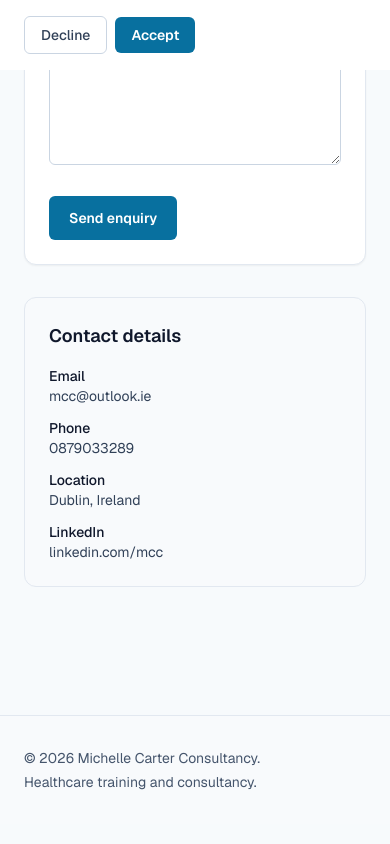
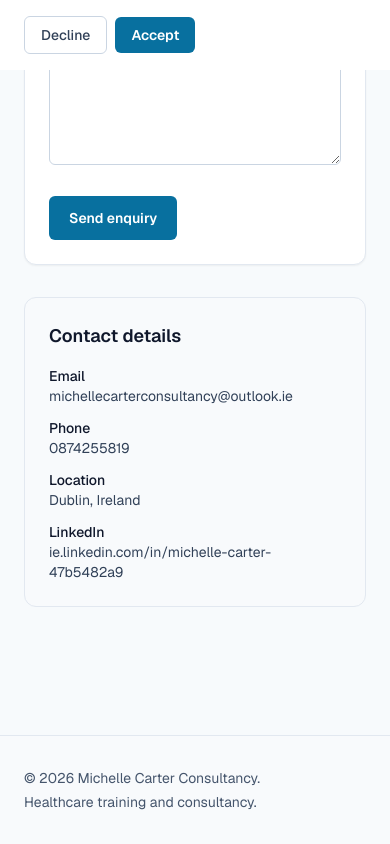
Before and after one commit to mcc-irl/site, a Next.js app: page /contact in a window 390 px wide. Shown: the part 774-1618 px from the top of the page. Built offline with nearby package versions, Linux system fonts and the light colour scheme; no server answers.

Commit message:
mobile-updates

```diff
--- a/src/app/contact/page.tsx
+++ b/src/app/contact/page.tsx
@@ -53,14 +53,14 @@
             <ul className="mt-4 space-y-3 text-sm text-slate-700">
               <li>
                 <p className="font-medium text-slate-900">Email</p>
-                <a href="mailto:mcc@outlook.ie" className="transition-colors hover:text-brand-700">
-                  mcc@outlook.ie
+                <a href="mailto:michellecarterconsultancy@outlook.ie" className="transition-colors hover:text-brand-700">
+                  michellecarterconsultancy@outlook.ie
                 </a>
               </li>
               <li>
                 <p className="font-medium text-slate-900">Phone</p>
-                <a href="tel:0879033289" className="transition-colors hover:text-brand-700">
-                  0879033289
+                <a href="tel:0874255819" className="transition-colors hover:text-brand-700">
+                  0874255819
                 </a>
               </li>
               <li>
@@ -70,12 +70,12 @@
               <li>
                 <p className="font-medium text-slate-900">LinkedIn</p>
                 <a
-                  href="https://linkedin.com/mcc"
+                  href="https://ie.linkedin.com/in/michelle-carter-47b5482a9"
                   target="_blank"
                   rel="noopener noreferrer"
                   className="transition-colors hover:text-brand-700"
                 >
-                  linkedin.com/mcc
+                  ie.linkedin.com/in/michelle-carter-47b5482a9
                 </a>
               </li>
             </ul>
--- /dev/null
+++ b/src/app/maintenance/page.tsx
@@ -0,0 +1,44 @@
+import type { Metadata } from "next";
+import { Container } from "@/components/ui/container";
+
+export const metadata: Metadata = {
+  title: "Under Maintenance | Michelle Carter Consultancy",
+  description: "We're currently carrying out scheduled maintenance. We'll be back shortly.",
+  robots: { index: false, follow: false },
+};
+
+export default function MaintenancePage() {
+  return (
+    <div className="flex flex-1 items-center justify-center py-20">
+      <Container>
+        <div className="mx-auto max-w-xl text-center">
+          <div className="mb-6 flex justify-center">
+            <span className="inline-flex h-16 w-16 items-center justify-center rounded-full bg-brand-100">
+              <svg xmlns="http://www.w3.org/2000/svg" className="h-8 w-8 text-brand-700" fill="none" viewBox="0 0 24 24" stroke="currentColor" strokeWidth={1.5}>
+                <path strokeLinecap="round" strokeLinejoin="round" d="M11.42 15.17L17.25 21A2.652 2.652 0 0021 17.25l-5.877-5.877M11.42 15.17l2.496-3.03c.317-.384.74-.626 1.208-.766M11.42 15.17L4.655 7.773A2.5 2.5 0 016.18 3.84l5.83 5.83" />
+              </svg>
+            </span>
+          </div>
+          <p className="text-sm font-semibold uppercase tracking-wider text-brand-700">
+            Scheduled Maintenance
+          </p>
+          <h1 className="mt-4 text-3xl font-semibold tracking-tight text-slate-900 sm:text-4xl">
+            We&apos;ll be back shortly
+          </h1>
+          <p className="mt-4 text-lg text-slate-600">
+            Michelle Carter Consultancy is currently undergoing scheduled maintenance. We apologise for any inconvenience and will be back online as soon as possible.
+          </p>
+          <p className="mt-6 text-sm text-slate-500">
+            For urgent enquiries, please email{" "}
+            <a
+              href="mailto:michellecarterconsultancy@outlook.ie"
+              className="font-medium text-brand-700 underline underline-offset-2 hover:text-brand-600"
+            >
+              michellecarterconsultancy@outlook.ie
+            </a>
+          </p>
+        </div>
+      </Container>
+    </div>
+  );
+}
--- a/src/components/layout/header.tsx
+++ b/src/components/layout/header.tsx
@@ -17,7 +17,7 @@
       <div className="hidden md:block border-b border-slate-200 bg-slate-50">
         <Container className="flex flex-wrap items-center justify-between gap-x-6 gap-y-2 py-2 text-xs sm:text-sm text-slate-700">
           <a
-            href="https://linkedin.com/mcc"
+            href="https://ie.linkedin.com/in/michelle-carter-47b5482a9"
             target="_blank"
             rel="noopener noreferrer"
             className="inline-flex items-center text-slate-500 transition-colors hover:text-brand-700"
@@ -30,18 +30,18 @@
           </a>
 
           <div className="flex flex-wrap items-center justify-end gap-x-5 gap-y-2">
-            <a href="mailto:mcc@outlook.ie" className="inline-flex items-center gap-1.5 transition-colors hover:text-brand-700">
+            <a href="mailto:michellecarterconsultancy@outlook.ie" className="inline-flex items-center gap-1.5 transition-colors hover:text-brand-700">
               <svg viewBox="0 0 20 20" className="h-4 w-4 text-slate-500" aria-hidden="true" fill="currentColor">
                 <path d="M2.5 4A2.5 2.5 0 000 6.5v7A2.5 2.5 0 002.5 16h15a2.5 2.5 0 002.5-2.5v-7A2.5 2.5 0 0017.5 4h-15zm0 1.5h15a1 1 0 01.64.23L10 11.9 1.86 5.73A1 1 0 012.5 5.5zm-1 2.05L7.86 12.3a2.5 2.5 0 004.28 0l6.36-4.75V13.5a1 1 0 01-1 1h-15a1 1 0 01-1-1V7.55z" />
               </svg>
-              mcc@outlook.ie
+              michellecarterconsultancy@outlook.ie
             </a>
 
-            <a href="tel:0879033289" className="inline-flex items-center gap-1.5 transition-colors hover:text-brand-700">
+            <a href="tel:0874255819" className="inline-flex items-center gap-1.5 transition-colors hover:text-brand-700">
               <svg viewBox="0 0 20 20" className="h-4 w-4 text-slate-500" aria-hidden="true" fill="currentColor">
                 <path d="M3.65 1.96a1.75 1.75 0 012.03-.34l2.1 1.05c.72.36 1.07 1.2.84 1.98l-.49 1.6a1 1 0 00.24.98l2.55 2.55a1 1 0 00.98.24l1.6-.49a1.75 1.75 0 011.98.84l1.05 2.1c.34.69.2 1.53-.34 2.03l-1.13 1.06c-.62.58-1.52.8-2.34.58-2.7-.72-5.2-2.25-7.3-4.35-2.1-2.1-3.63-4.6-4.35-7.3a2.25 2.25 0 01.58-2.34l1.06-1.13z" />
               </svg>
-              0879033289
+              0874255819
             </a>
           </div>
         </Container>
--- /dev/null
+++ b/src/proxy.ts
@@ -0,0 +1,25 @@
+import { NextResponse } from "next/server";
+import type { NextRequest } from "next/server";
+
+export function proxy(request: NextRequest) {
+  const isUnderMaintenance = process.env.UNDER_MAINTENANCE === "1";
+  const { pathname } = request.nextUrl;
+
+  if (isUnderMaintenance) {
+    if (pathname !== "/maintenance") {
+      return NextResponse.redirect(new URL("/maintenance", request.url));
+    }
+  } else {
+    if (pathname === "/maintenance") {
+      return NextResponse.redirect(new URL("/", request.url));
+    }
+  }
+
+  return NextResponse.next();
+}
+
+export const config = {
+  matcher: [
+    "/((?!_next/static|_next/image|favicon.ico|icon.svg|.*\\.png$|.*\\.jpg$|.*\\.svg$).*)",
+  ],
+};
```
